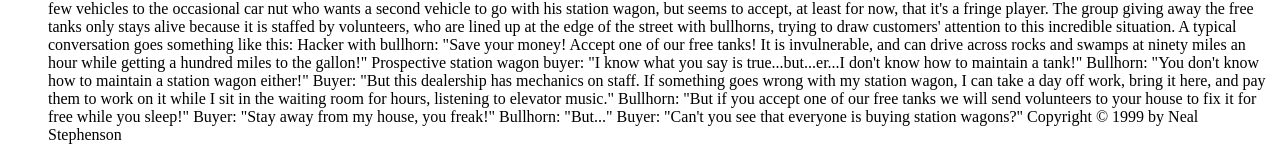
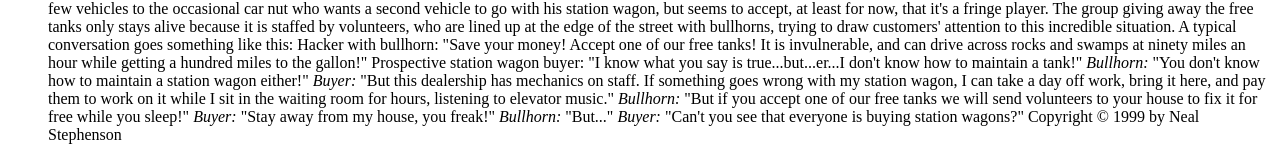
Before and after one commit to nrtesfa/nrtesfa.github.io, a plain HTML site: page week01/index.html in a window 1280 px wide. Shown: the part 1162-1319 px from the top of the page. Drawn offline with Linux system fonts and the light colour scheme.

Commit message:
Another update to the website

```diff
--- a/week01/index.html
+++ b/week01/index.html
@@ -52,16 +52,16 @@ Hacker with bullhorn: "Save your money! Accept one of our free tanks! It is invu
 
 Prospective station wagon buyer: "I know what you say is true...but...er...I don't know how to maintain a tank!"
 
-Bullhorn: "You don't know how to maintain a station wagon either!"
+<em>Bullhorn:</em> "You don't know how to maintain a station wagon either!"
 
-Buyer: "But this dealership has mechanics on staff. If something goes wrong with my station wagon, I can take a day off work, bring it here, and pay them to work on it while I sit in the waiting room for hours, listening to elevator music."
+<em>Buyer:</em> "But this dealership has mechanics on staff. If something goes wrong with my station wagon, I can take a day off work, bring it here, and pay them to work on it while I sit in the waiting room for hours, listening to elevator music."
 
-Bullhorn: "But if you accept one of our free tanks we will send volunteers to your house to fix it for free while you sleep!"
+<em>Bullhorn:</em> "But if you accept one of our free tanks we will send volunteers to your house to fix it for free while you sleep!"
 
-Buyer: "Stay away from my house, you freak!"
+<em>Buyer:</em> "Stay away from my house, you freak!"
 
-Bullhorn: "But..."
+<em>Bullhorn:</em> "But..."
 
-Buyer: "Can't you see that everyone is buying station wagons?"
+<em>Buyer:</em> "Can't you see that everyone is buying station wagons?"
 
 Copyright © 1999 by Neal Stephenson
```
